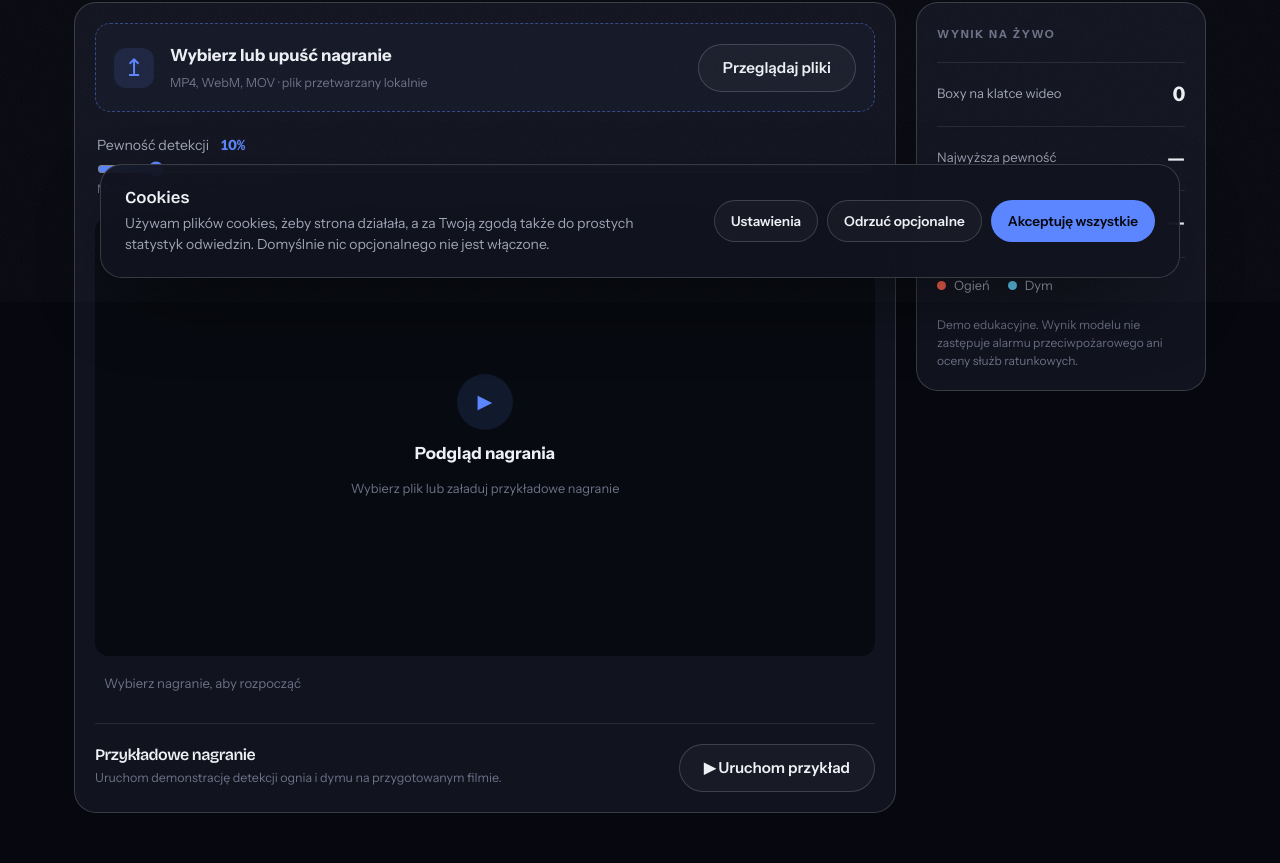
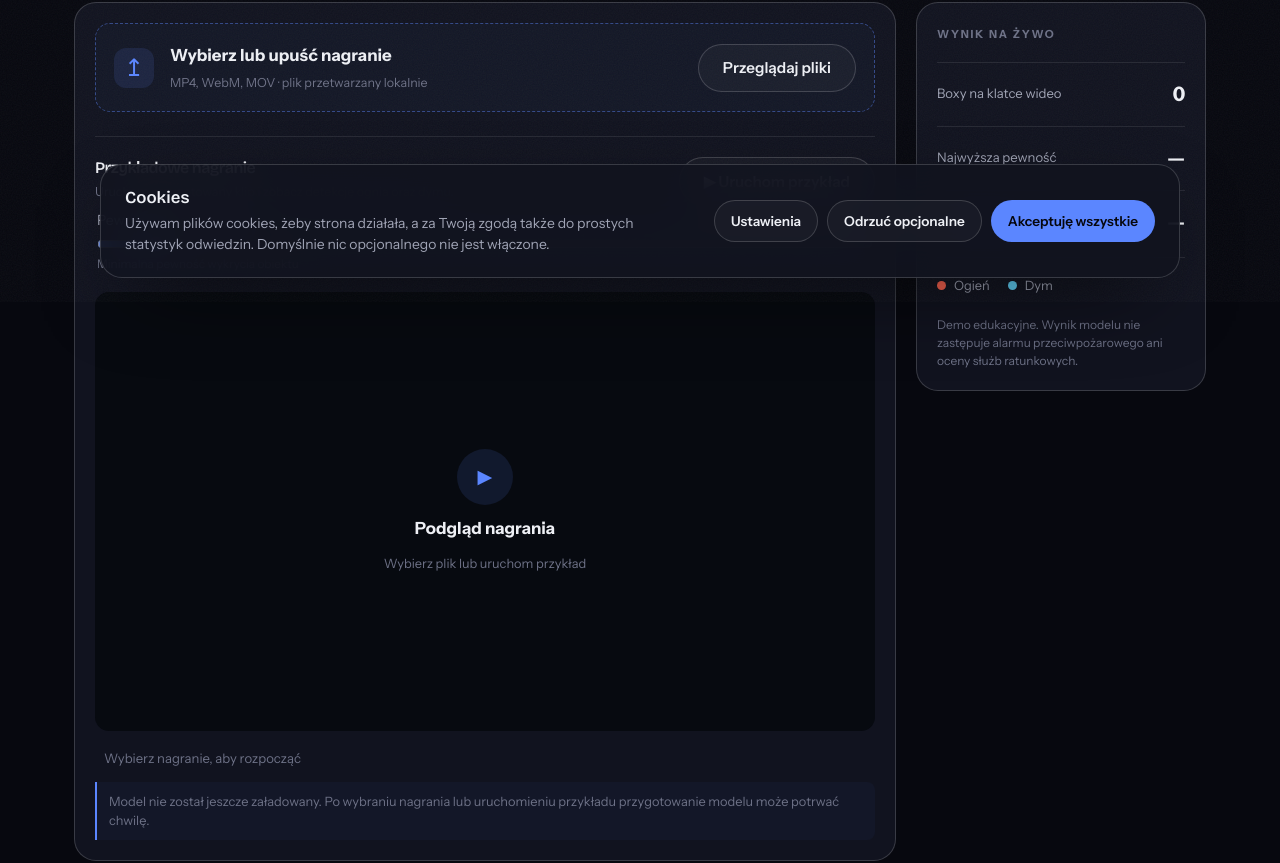
Before and after one commit to Drwalpawel20/next, a Next.js app in the folder drwal-next/: page /demos/fire-smoke in a window 1280 px wide. Shown: the part 498-1361 px from the top of the page. Built offline with nearby package versions, Linux system fonts and the light colour scheme; no server answers.

Commit message:
Update FireSmokeDemo.tsx

```diff
--- a/drwal-next/components/FireSmokeDemo.tsx
+++ b/drwal-next/components/FireSmokeDemo.tsx
@@ -17,8 +17,8 @@ const SIZE = 640;
 const IOU_THRESHOLD = 0.45;
 const CLASSES = ["Smoke", "Fire"];
 
-// Plik umieszczony w public/videos/
-const DEMO_VIDEO = "/videos/demo_yolo_vid_1.mp4";
+
+const DEMO_VIDEO_CANDIDATES = "/demo_yolo_vid_1.mp4";
 
 function iou(a: Box, b: Box) {
   const x1 = Math.max(a.x, b.x);
@@ -65,17 +65,14 @@ function decode(
       0,
       Math.min(width, (cx - bw / 2 - padX) / scale)
     );
-
     const y = Math.max(
       0,
       Math.min(height, (cy - bh / 2 - padY) / scale)
     );
-
     const x2 = Math.max(
       0,
       Math.min(width, (cx + bw / 2 - padX) / scale)
     );
-
     const y2 = Math.max(
       0,
       Math.min(height, (cy + bh / 2 - padY) / scale)
@@ -132,8 +129,8 @@ export default function FireSmokeDemo() {
   const sessionRef = useRef<InferenceSession | null>(null);
 
   const ortRef = useRef<
-    | (typeof import("onnxruntime-web") |
-        typeof import("onnxruntime-web/webgpu"))
+    | typeof import("onnxruntime-web")
+    | typeof import("onnxruntime-web/webgpu")
     | null
   >(null);
 
@@ -151,6 +148,7 @@ export default function FireSmokeDemo() {
   const confidenceRef = useRef(0.1);
 
   const [loading, setLoading] = useState(false);
+  const [demoLoading, setDemoLoading] = useState(false);
 
   const [modelState, setModelState] = useState<
     "idle" | "loading" | "ready" | "error"
@@ -179,7 +177,7 @@ export default function FireSmokeDemo() {
     rafRef.current = null;
   }, []);
 
-  const ensureSession = useCallback(() => {
+  const ensureSession = useCallback((): Promise<void> => {
     if (sessionRef.current && ortRef.current) {
       setModelState("ready");
       setStatus("Model gotowy. Możesz uruchomić analizę.");
@@ -192,7 +190,6 @@ export default function FireSmokeDemo() {
 
     setModelState("loading");
     setModelError("");
-
     setStatus(
       "Przygotowujemy model do analizy. Pierwsze ładowanie może potrwać chwilę."
     );
@@ -235,6 +232,7 @@ export default function FireSmokeDemo() {
         );
       }
 
+      // Najpierw próbujemy użyć GPU.
       if ("gpu" in navigator) {
         try {
           const ort = await import("onnxruntime-web/webgpu");
@@ -255,6 +253,7 @@ export default function FireSmokeDemo() {
         }
       }
 
+      // Jeśli GPU nie zadziałało, używamy WASM/CPU.
       if (!sessionRef.current) {
         const ort = await import("onnxruntime-web");
 
@@ -286,7 +285,9 @@ export default function FireSmokeDemo() {
     })()
       .then(() => {
         setModelState("ready");
-        setStatus("Model gotowy. Możesz uruchomić analizę.");
+        setStatus(
+          "Model gotowy. Możesz uruchomić analizę."
+        );
       })
       .catch((error: unknown) => {
         const message =
@@ -305,7 +306,6 @@ export default function FireSmokeDemo() {
       });
 
     sessionPromiseRef.current = task;
-
     return task;
   }, []);
 
@@ -334,58 +334,103 @@ export default function FireSmokeDemo() {
       setPlaying(false);
       setCurrentTime(0);
       setDuration(0);
-      setStats({ count: 0, top: 0, latency: 0 });
+
+      setStats({
+        count: 0,
+        top: 0,
+        latency: 0,
+      });
 
       void ensureSession().catch(() => {});
     },
     [clearLoop, ensureSession, fileUrl]
   );
 
-  // Wczytuje film z public/videos bez tworzenia blob URL.
+  // Wczytuje przykładowy film z public/videos.
   const chooseDemo = useCallback(async () => {
+    if (demoLoading) return;
+
+    setDemoLoading(true);
+    setStatus("Sprawdzamy dostępność filmu demonstracyjnego…");
+
     clearLoop();
     videoRef.current?.pause();
 
-    if (fileUrl.startsWith("blob:")) {
-      URL.revokeObjectURL(fileUrl);
-    }
+    try {
+      let foundUrl: string | null = null;
 
-    setFileUrl("");
-    setFileName("yolo_demo_1.mp4");
-    setPlaying(false);
-    setCurrentTime(0);
-    setDuration(0);
-    setStats({ count: 0, top: 0, latency: 0 });
-    setLoading(true);
-    setStatus("Sprawdzanie przykładowego nagrania…");
+      for (const candidate of DEMO_VIDEO_CANDIDATES) {
+        try {
+          const response = await fetch(candidate, {
+            method: "HEAD",
+            cache: "no-store",
+          });
 
-    try {
-      const response = await fetch(DEMO_VIDEO, {
-        method: "HEAD",
-        cache: "no-store",
-      });
+          if (
+            response.ok &&
+            response.headers.get("content-type")?.startsWith("video/")
+          ) {
+            foundUrl = candidate;
+            break;
+          }
 
-      if (!response.ok) {
+          // Niektóre serwery nie zwracają typu MIME.
+          if (response.ok) {
+            foundUrl = candidate;
+            break;
+          }
+        } catch {
+          // Sprawdzamy kolejną możliwą nazwę pliku.
+        }
+      }
+
+      if (!foundUrl) {
         throw new Error(
-          `Nie znaleziono przykładowego filmu (HTTP ${response.status}). Sprawdź ścieżkę ${DEMO_VIDEO}.`
+          "Nie znaleziono filmu demonstracyjnego. Sprawdź, czy plik istnieje w public/videos/ i czy jego nazwa oraz rozszerzenie są poprawne."
         );
       }
 
-      setFileUrl(DEMO_VIDEO);
-      setStatus("Przykładowe nagranie zostało wczytane.");
+      if (fileUrl.startsWith("blob:")) {
+        URL.revokeObjectURL(fileUrl);
+      }
 
+      setFileUrl(foundUrl);
+      setFileName(
+        foundUrl.split("/").pop() || "yolo_demo_1"
+      );
+
+      setPlaying(false);
+      setCurrentTime(0);
+      setDuration(0);
+
+      setStats({
+        count: 0,
+        top: 0,
+        latency: 0,
+      });
+
+      setStatus(
+        "Film wczytany. Przygotowujemy model do analizy…"
+      );
+
+      // Komunikat o ładowaniu modelu pojawi się natychmiast.
       void ensureSession().catch(() => {});
     } catch (error) {
-      setFileName("");
-      setStatus(
+      const message =
         error instanceof Error
           ? error.message
-          : "Nie udało się wczytać przykładowego filmu."
-      );
+          : "Nie udało się wczytać filmu demonstracyjnego.";
+
+      setStatus(message);
     } finally {
-      setLoading(false);
+      setDemoLoading(false);
     }
-  }, [clearLoop, ensureSession, fileUrl]);
+  }, [
+    clearLoop,
+    demoLoading,
+    ensureSession,
+    fileUrl,
+  ]);
 
   const detect = useCallback(async () => {
     const video = videoRef.current;
@@ -435,11 +480,11 @@ export default function FireSmokeDemo() {
       }
 
       if (!frameCanvasRef.current) {
-        frameCanvasRef.current = document.createElement("canvas");
+        frameCanvasRef.current =
+          document.createElement("canvas");
       }
 
       const frame = frameCanvasRef.current;
-
       frame.width = SIZE;
       frame.height = SIZE;
 
@@ -454,7 +499,6 @@ export default function FireSmokeDemo() {
       }
 
       const scale = Math.min(SIZE / w, SIZE / h);
-
       const drawW = Math.round(w * scale);
       const drawH = Math.round(h * scale);
 
@@ -463,7 +507,6 @@ export default function FireSmokeDemo() {
 
       fctx.fillStyle = "rgb(114, 114, 114)";
       fctx.fillRect(0, 0, SIZE, SIZE);
-
       fctx.drawImage(video, padX, padY, drawW, drawH);
 
       const rgba = fctx.getImageData(
@@ -479,8 +522,10 @@ export default function FireSmokeDemo() {
 
       for (let i = 0; i < SIZE * SIZE; i++) {
         input[i] = rgba[i * 4] / 255;
-        input[SIZE * SIZE + i] = rgba[i * 4 + 1] / 255;
-        input[2 * SIZE * SIZE + i] = rgba[i * 4 + 2] / 255;
+        input[SIZE * SIZE + i] =
+          rgba[i * 4 + 1] / 255;
+        input[2 * SIZE * SIZE + i] =
+          rgba[i * 4 + 2] / 255;
       }
 
       const tensor = new ort.Tensor(
@@ -492,7 +537,9 @@ export default function FireSmokeDemo() {
       const session = sessionRef.current;
 
       if (!session) {
-        throw new Error("Sesja modelu nie jest gotowa.");
+        throw new Error(
+          "Sesja modelu nie jest gotowa."
+        );
       }
 
       const result = await session.run({
@@ -516,13 +563,17 @@ export default function FireSmokeDemo() {
       const ratio = Math.max(1, w / 960);
 
       ctx.lineWidth = 3 * ratio;
-      ctx.font = `600 ${Math.round(16 * ratio)}px system-ui, sans-serif`;
+      ctx.font = `600 ${Math.round(
+        16 * ratio
+      )}px system-ui, sans-serif`;
 
       for (const box of boxes) {
         const color =
           box.cls === 1 ? "#ff634f" : "#61d7ff";
 
-        const label = `${CLASSES[box.cls]} ${(box.score * 100).toFixed(0)}%`;
+        const label = `${CLASSES[box.cls]} ${(
+          box.score * 100
+        ).toFixed(0)}%`;
 
         ctx.strokeStyle = color;
         ctx.fillStyle = color;
@@ -536,9 +587,11 @@ export default function FireSmokeDemo() {
 
         const labelW =
           ctx.measureText(label).width + 16;
-
         const labelH = 27 * ratio;
-        const labelY = Math.max(0, box.y - labelH);
+        const labelY = Math.max(
+          0,
+          box.y - labelH
+        );
 
         ctx.fillRect(
           box.x,
@@ -548,7 +601,6 @@ export default function FireSmokeDemo() {
         );
 
         ctx.fillStyle = "#08101b";
-
         ctx.fillText(
           label,
           box.x + 8 * ratio,
@@ -607,17 +659,28 @@ export default function FireSmokeDemo() {
   const start = async () => {
     const video = videoRef.current;
 
+    if (!video || !fileUrl) return;
+
+    // Nie rozpoczynamy analizy przed załadowaniem modelu.
     if (
-      !video ||
-      !fileUrl ||
       modelState !== "ready" ||
       !sessionRef.current
     ) {
-      return;
+      setStatus(
+        "Model jest jeszcze przygotowywany. Poczekaj na zakończenie ładowania."
+      );
+
+      try {
+        await ensureSession();
+      } catch {
+        return;
+      }
+
+      if (!sessionRef.current) return;
     }
 
     setLoading(true);
-    setStatus("Przygotowanie modelu i nagrania…");
+    setStatus("Uruchamianie analizy nagrania…");
 
     try {
       await video.play();
@@ -646,13 +709,16 @@ export default function FireSmokeDemo() {
   useEffect(() => {
     return () => {
       clearLoop();
+    };
+  }, [clearLoop]);
 
-      // Revoke tylko adresy utworzone przez URL.createObjectURL().
+  useEffect(() => {
+    return () => {
       if (fileUrl.startsWith("blob:")) {
         URL.revokeObjectURL(fileUrl);
       }
     };
-  }, [clearLoop, fileUrl]);
+  }, [fileUrl]);
 
   return (
     <section
@@ -673,9 +739,9 @@ export default function FireSmokeDemo() {
         </h1>
 
         <p>
-          Wybierz własne nagranie lub uruchom przykładowy film.
-          Model wykrywa ogień i dym bezpośrednio w przeglądarce,
-          a wybrany plik pozostaje na Twoim urządzeniu.
+          Wybierz własne nagranie. Model wykrywa ogień i
+          dym bezpośrednio w przeglądarce, a plik pozostaje
+          na Twoim urządzeniu.
         </p>
       </div>
 
@@ -711,6 +777,27 @@ export default function FireSmokeDemo() {
             <span className="btn">Przeglądaj pliki</span>
           </label>
 
+          <div className="fire-examples">
+            <div>
+              <h2>Przykładowe nagranie</h2>
+              <p>
+                Uruchom przygotowany klip i zobacz detekcję
+                ognia oraz dymu.
+              </p>
+            </div>
+
+            <button
+              className="btn"
+              type="button"
+              onClick={() => void chooseDemo()}
+              disabled={demoLoading}
+            >
+              {demoLoading
+                ? "Sprawdzanie filmu…"
+                : "▶ Uruchom przykład"}
+            </button>
+          </div>
+
           <div className="fire-confidence">
             <label htmlFor="fire-confidence">
               Pewność detekcji{" "}
@@ -725,13 +812,17 @@ export default function FireSmokeDemo() {
               step="5"
               value={Math.round(confidence * 100)}
               onChange={(e) => {
-                const value = Number(e.target.value) / 100;
+                const value =
+                  Number(e.target.value) / 100;
+
                 confidenceRef.current = value;
                 setConfidence(value);
               }}
             />
 
-            <small>Minimalna pewność wykrycia obiektu</small>
+            <small>
+              Minimalna pewność wykrycia obiektu
+            </small>
           </div>
 
           <div
@@ -745,28 +836,22 @@ export default function FireSmokeDemo() {
                   src={fileUrl}
                   playsInline
                   preload="metadata"
+                  onError={() => {
+                    clearLoop();
+                    setPlaying(false);
+                    setStatus(
+                      "Nie udało się wczytać filmu. Sprawdź, czy plik istnieje w public/videos/ i czy jego nazwa jest poprawna."
+                    );
+                  }}
                   onLoadedMetadata={(e) => {
                     const video = e.currentTarget;
 
                     setAspect(
-                      video.videoWidth / video.videoHeight ||
-                        16 / 9
+                      video.videoWidth /
+                        video.videoHeight || 16 / 9
                     );
 
                     setDuration(video.duration || 0);
-
-                    // Wyzeruj canvas dla nowego nagrania.
-                    const canvas = canvasRef.current;
-
-                    if (canvas) {
-                      const ctx = canvas.getContext("2d");
-                      ctx?.clearRect(
-                        0,
-                        0,
-                        canvas.width,
-                        canvas.height
-                      );
-                    }
                   }}
                   onTimeUpdate={(e) =>
                     setCurrentTime(
@@ -789,6 +874,11 @@ export default function FireSmokeDemo() {
                       !sessionRef.current
                     ) {
                       e.currentTarget.pause();
+
+                      setStatus(
+                        "Poczekaj, aż model zostanie załadowany."
+                      );
+
                       return;
                     }
 
@@ -808,11 +898,6 @@ export default function FireSmokeDemo() {
                     clearLoop();
                     setPlaying(false);
                   }}
-                  onError={() => {
-                    setStatus(
-                      "Nie udało się odtworzyć filmu. Sprawdź format pliku."
-                    );
-                  }}
                 />
 
                 <canvas
@@ -825,7 +910,7 @@ export default function FireSmokeDemo() {
                 <span>▶</span>
                 <b>Podgląd nagrania</b>
                 <small>
-                  Wybierz plik lub załaduj przykładowe nagranie
+                  Wybierz plik lub uruchom przykład
                 </small>
               </div>
             )}
@@ -839,11 +924,10 @@ export default function FireSmokeDemo() {
               <button
                 className="fire-player-toggle"
                 type="button"
-                onClick={playing ? stop : start}
-                disabled={
-                  loading ||
-                  modelState !== "ready"
+                onClick={() =>
+                  playing ? stop() : void start()
                 }
+                disabled={loading}
                 aria-label={
                   playing
                     ? "Wstrzymaj analizę"
@@ -889,52 +973,60 @@ export default function FireSmokeDemo() {
             <span className="fire-status">
               <i className={playing ? "live" : ""} />
               {loading
-                ? "Uruchamianie modelu…"
+                ? "Uruchamianie analizy…"
                 : status}
             </span>
           </div>
 
+          {modelState === "idle" && (
+            <p className="fire-model-note" role="status">
+              Model nie został jeszcze załadowany. Po
+              wybraniu nagrania lub uruchomieniu przykładu
+              przygotowanie modelu może potrwać chwilę.
+            </p>
+          )}
+
           {modelState === "loading" && (
+            <p
+              className="fire-model-note"
+              role="status"
+              aria-live="polite"
+            >
+              <strong>Ładowanie modelu AI…</strong>
+              <br />
+              Pobieranie i przygotowanie modelu może potrwać
+              kilka sekund, szczególnie przy pierwszym
+              uruchomieniu. Poczekaj, aż proces się zakończy.
+              Analiza będzie dostępna po załadowaniu modelu.
+            </p>
+          )}
+
+          {modelState === "ready" && (
             <p className="fire-model-note" role="status">
-              Przygotowanie modelu może potrwać chwilę.
-              Analizę będzie można uruchomić po zakończeniu.
+              Model jest gotowy. Możesz uruchomić analizę
+              nagrania.
             </p>
           )}
 
           {modelState === "error" && (
             <div className="fire-model-error">
-              <p>{modelError}</p>
+              <p>
+                Nie udało się przygotować modelu:{" "}
+                {modelError}
+              </p>
 
               <button
                 className="btn"
                 type="button"
-                onClick={() => {
-                  void ensureSession().catch(() => {});
-                }}
+                onClick={() =>
+                  void ensureSession().catch(() => {})
+                }
               >
                 Ponów przygotowanie modelu
               </button>
             </div>
           )}
 
-          <div className="fire-examples">
-            <div>
-              <h2>Przykładowe nagranie</h2>
-              <p>
-                Uruchom demonstrację detekcji ognia i dymu
-                na przygotowanym filmie.
-              </p>
-            </div>
-
-            <button
-              className="btn"
-              type="button"
-              onClick={() => void chooseDemo()}
-              disabled={loading}
-            >
-              ▶ Uruchom przykład
-            </button>
-          </div>
         </div>
 
         <aside className="fire-side">
@@ -976,7 +1068,8 @@ export default function FireSmokeDemo() {
 
           <p className="fire-disclaimer">
             Demo edukacyjne. Wynik modelu nie zastępuje
-            alarmu przeciwpożarowego ani oceny służb ratunkowych.
+            alarmu przeciwpożarowego ani oceny służb
+            ratunkowych.
           </p>
         </aside>
       </div>
```
